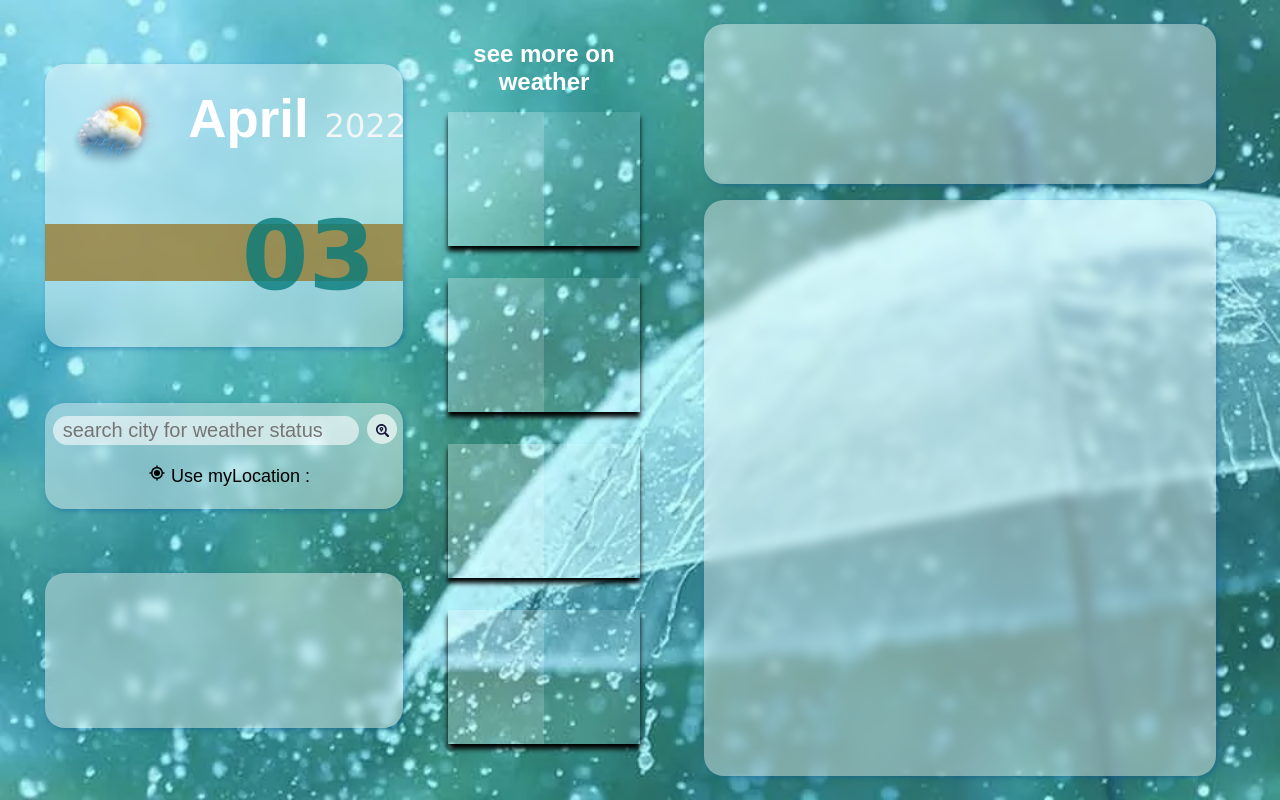
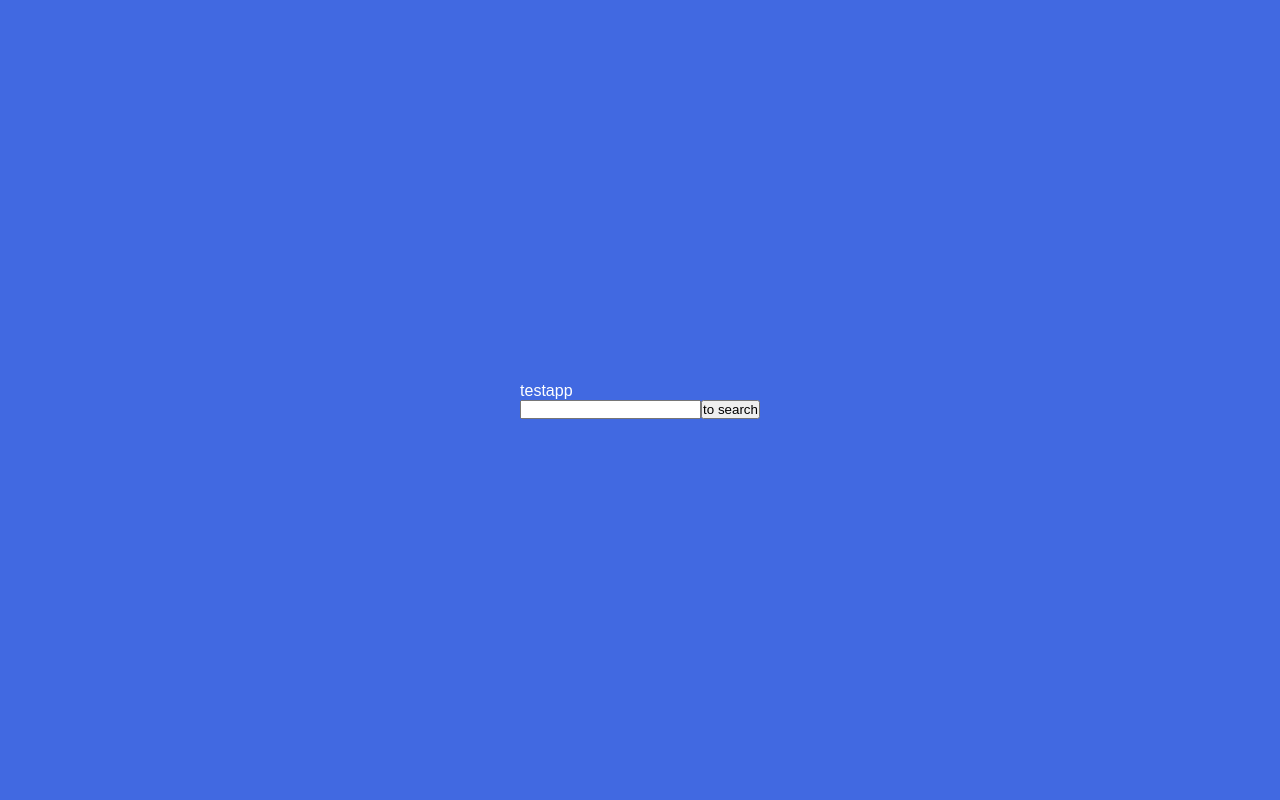
Before and after one commit to sumitchoudharySEM/weather-app, a React (Create React App) app: page / in a window 1280 px wide. Built offline with nearby package versions, Linux system fonts and the light colour scheme.

Commit message:
data fatched with testapp.js

```diff
--- a/src/App.js
+++ b/src/App.js
@@ -1,12 +1,13 @@
+import { useState } from "react";
 import bg from "./img/bg.webp";
 import LeftBox from "./LeftBox";
 import RightBox from "./RightBox";
 
-
-
 function App() {
 
-
+  const API_KEY = process.env.REACT_APP_API_KEY;
+  const [weather,setweather] = useState("");
+  const [weathericon, setWeathericon] = useState(`${process.env.REACT_APP_ICON_URL}10n@2x.png`);
 
   return (
     <div className="App">
@@ -20,7 +21,7 @@ function App() {
             <LeftBox />
           </div>
           <div className="rightBox">
-            <RightBox />
+            <RightBox />{weathericon}
           </div>
         </div>
       </div>
--- a/src/RightBox.js
+++ b/src/RightBox.js
@@ -1,6 +1,15 @@
 import React from 'react'
 
+
 const RightBox = () => {
+
+    const featchData = fetch('http://api.openweathermap.org/data/2.5/forecast?',{
+        method :"GET",
+        headers: {
+            "X-Auth-Token":"4ebc1805db80e6affcefa2f6a2504198"
+        }
+    }).then(res => console.log(res))
+
   return (<>
     <div className='searchToDo'></div>
     <div className='to-do'></div>
--- a/src/index.css
+++ b/src/index.css
@@ -15,7 +15,7 @@ a{
 	letter-spacing: 4px;
 	overflow: hidden;
 	background: rgba(255,255,255,.1);
-	box-shadow: 0 5px 5px rgba(0,0,0.2);
+	box-shadow: 0 5px 7px rgba(0, 0, 0, 0.551);
 }
 a:before{
 	content: '';
--- a/src/index.js
+++ b/src/index.js
@@ -1,13 +1,15 @@
 import { createRoot } from 'react-dom/client';
 import { StrictMode } from 'react';
 import App from './App';
+import Testapp from './testapp';
 import './index.css';
 
 const container = document.getElementById('root');
 const root = createRoot(container);
 const app = (
   <StrictMode>
-      <App />
+      {/* <App /> */}
+      <Testapp/>
   </StrictMode>
 );
 
--- /dev/null
+++ b/src/testapp.js
@@ -0,0 +1,57 @@
+import React, { useState } from 'react'
+
+const Testapp = () => {
+
+    const API_KEY = "4ebc1805db80e6affcefa2f6a2504198"
+    const [searchterm, setSearchterm] = useState('');
+    const [displaycity, setDisplaycity] = useState("");
+
+    const onChangefunction = (e) => {
+        const valueofsearchterm = e.target.value;
+        setSearchterm(valueofsearchterm);
+        console.log(valueofsearchterm);
+    }
+    const onSubmitfunction = (event) => {
+        event.preventDefault();
+        console.log(searchterm);
+        getWeatherDetail(searchterm);
+    }
+    const getWeatherDetail = async (location) => {
+        console.log("getweatherdetail funvtion run ho gayan hai");
+        const URL = `http://api.openweathermap.org/data/2.5/forecast?q=${location}&appid=${API_KEY}`;
+        console.log(URL);
+
+        try {
+            let res = await fetch(URL)
+            console.log(res)
+            let data = await res.json()
+            if (data.cod != 200) {
+                console.log('Location Not Found')
+                return
+            }
+            console.log(data)
+        } catch (error) {
+            console.log(error)
+        }
+    }
+
+
+
+
+return (<>
+    <div>testapp</div>
+    <form
+        onSubmit={onSubmitfunction}
+    >
+        <input
+            type="text"
+            value={searchterm}
+            onChange={onChangefunction} />
+        <button type='submit'>to search</button>
+    </form>
+
+</>
+)
+}
+
+export default Testapp
```
Also changed, not shown: src/LeftBox.js (+26 -29 lines), 1 other file (tests, documents, lock files or other folders).
